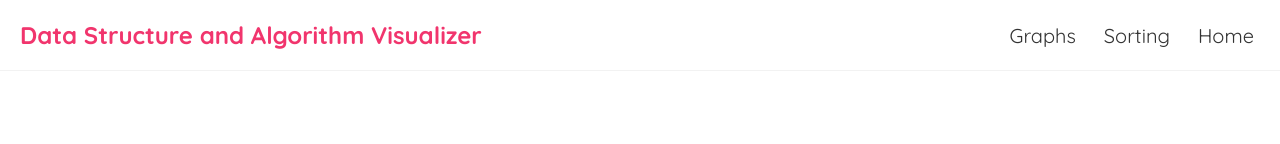
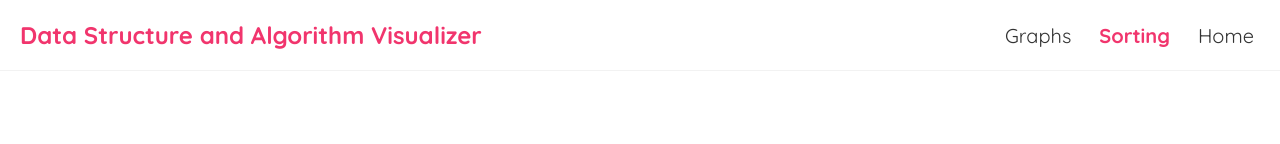
Before and after one commit to tani-gross/visualizer, a React (Create React App) app in the folder Visusalizer Project/: page /sorting in a window 1280 px wide. Shown: the top 144 px of the page. Built offline with nearby package versions, Linux system fonts and the light colour scheme.

Commit message:
changed navbar

```diff
--- a/Visusalizer Project/src/Components/Navbar.js
+++ b/Visusalizer Project/src/Components/Navbar.js
@@ -1,13 +1,30 @@
-import { Link } from "react-router-dom";
+import { Link, useLocation } from "react-router-dom";
+import { useState } from "react";
 
 const NavBar = () => {
+    const location = useLocation();
+    const [activeLink, setActiveLink] = useState(location.pathname);
+
+    const handleLinkClick = (path) => {
+        setActiveLink(path);
+    }
+
     return (
         <nav className="navbar-top navbar">
             <h1>Data Structure and Algorithm Visualizer</h1>
             <div className="links">
-                <Link to="/graphs">Graphs</Link>
-                <Link to="/sorting">Sorting</Link>
-                <Link to="/">Home</Link>
+                <Link
+                    to="/graphs"
+                    className={activeLink==='/graphs' ? 'active' : ''}
+                    onClick={() => handleLinkClick('/graphs')}>Graphs</Link>
+                <Link
+                    to="/sorting"
+                    className={activeLink==='/sorting' ? 'active' : ''}
+                    onClick={() => handleLinkClick('/sorting')}>Sorting</Link>
+                <Link
+                    to="/"
+                    className={activeLink==='/' ? 'active' : ''}
+                    onClick={() => handleLinkClick('/')}>Home</Link>
             </div>
         </nav>
     );
--- a/Visusalizer Project/src/Components/Sorting.js
+++ b/Visusalizer Project/src/Components/Sorting.js
@@ -14,6 +14,7 @@ const Sorting = () => {
     const barsRef = useRef([]);
     const speedRef = useRef(speed);
     const isMountedRef = useRef(false);
+
 
     // Effect to trac component mount status
     useEffect(() => {
--- a/Visusalizer Project/src/index.css
+++ b/Visusalizer Project/src/index.css
@@ -48,6 +48,11 @@
 
 .navbar a:hover {
   color: #f1356d;
+}
+
+.navbar a.active{
+  color:#f1356d;
+  font-weight:bold;
 }
 
 .logo-image {
```
